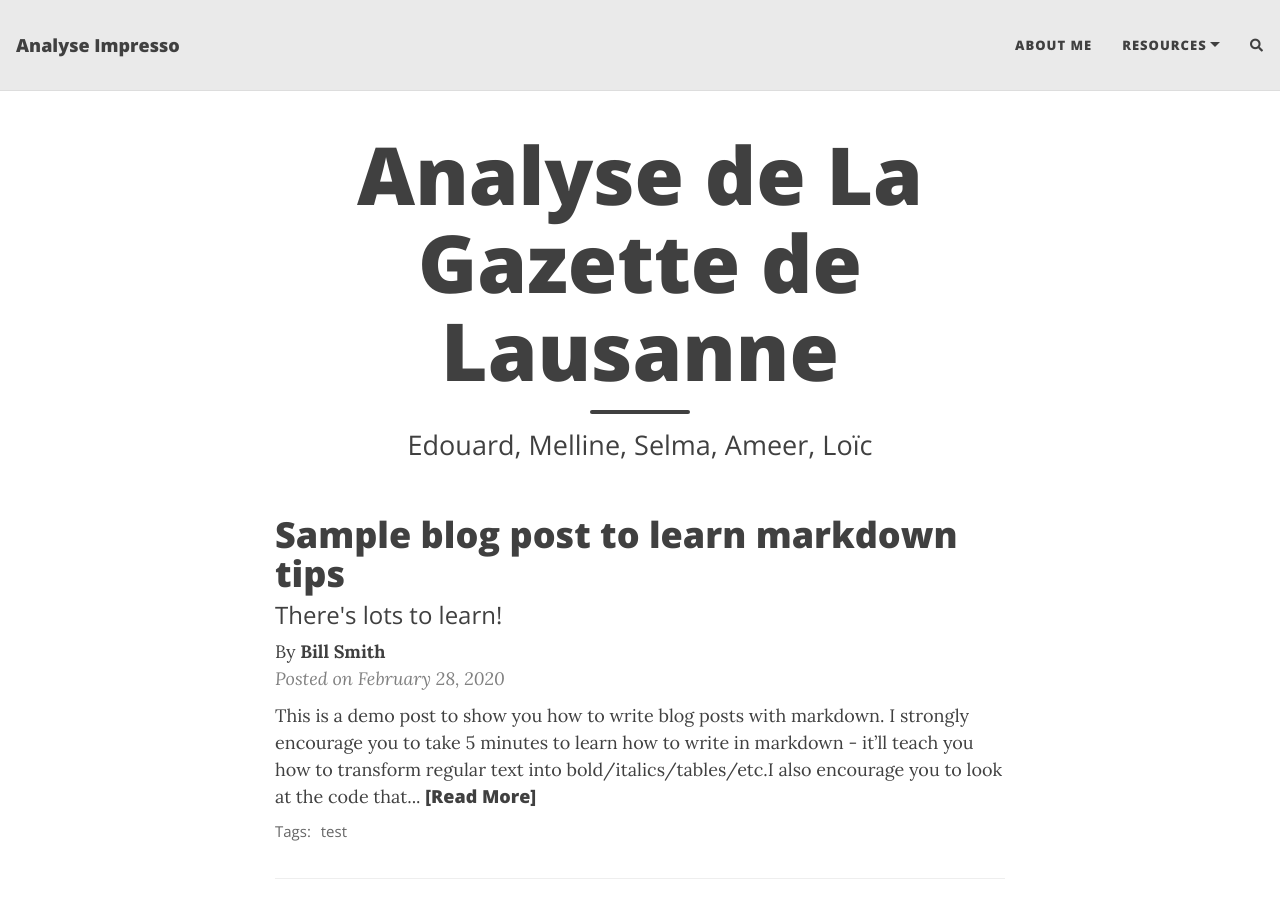
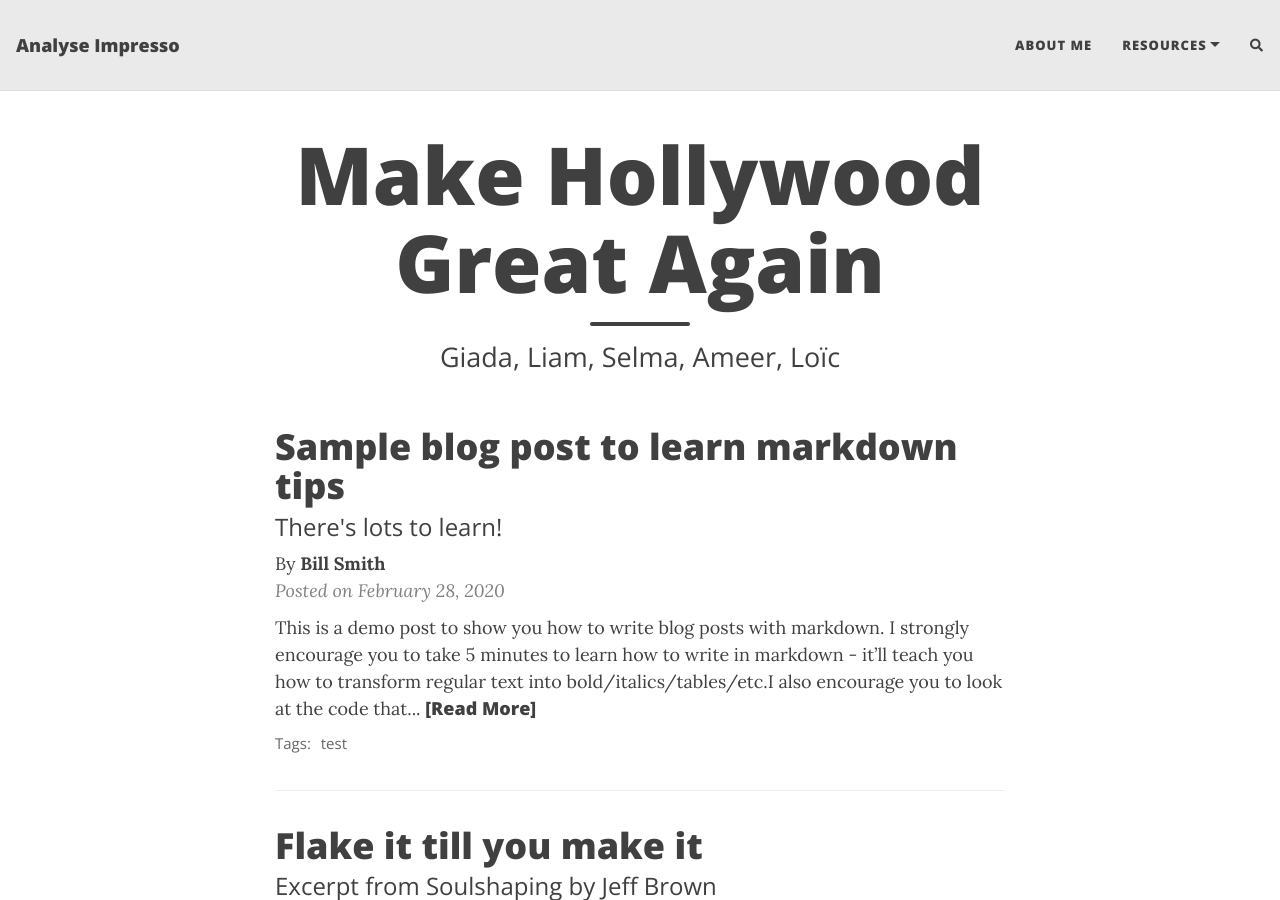
Before and after one commit to epfl-ada/ada-2024-project-thelordsofdata, a Jekyll site: the page built from index.html, in a window 1280 px wide and 900 px high. Built offline with Jekyll 4.4.1, drawn with Linux system fonts in a browser that asks for light colours; nearby versions of some CDN libraries; the list of posts is cut into pages by our own code; comment, search, counter and statistics services are not loaded.

Commit message:
Update index.html

```diff
--- a/index.html
+++ b/index.html
@@ -1,5 +1,5 @@
 ---
 layout: home
-title: Analyse de La Gazette de Lausanne
-subtitle: Edouard, Melline, Selma, Ameer, Loïc
+title: Make Hollywood Great Again
+subtitle: Giada, Liam, Selma, Ameer, Loïc
 ---
```
